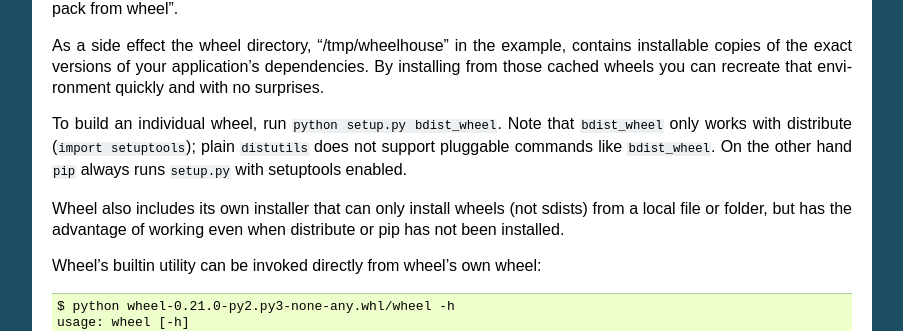
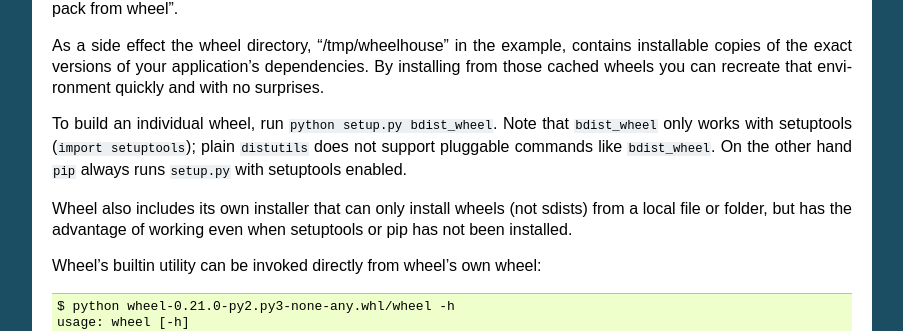
Before and after one commit to pypa/wheel, a Sphinx documentation site: the page built from docs/index.rst, in a window 1280 px wide and 900 px high, scrolled down 1045 px. Shown: the part 145-476 px from the top of the window, without its empty margins (198-1101 px from the left). Built offline with Sphinx 7.4.7, drawn with Linux system fonts in a browser that asks for light colours.

Commit message:
Replaced references to distribute with setuptools

```diff
--- a/docs/index.rst
+++ b/docs/index.rst
@@ -40,13 +40,13 @@ dependencies.  By installing from those cached wheels
 you can recreate that environment quickly and with no surprises.
 
 To build an individual wheel, run ``python setup.py bdist_wheel``.  Note that
-``bdist_wheel`` only works with distribute (``import setuptools``); plain
+``bdist_wheel`` only works with setuptools (``import setuptools``); plain
 ``distutils`` does not support pluggable commands like ``bdist_wheel``.  On
 the other hand ``pip`` always runs ``setup.py`` with setuptools enabled.
 
 Wheel also includes its own installer that can only install wheels (not
 sdists) from a local file or folder, but has the advantage of working
-even when distribute or pip has not been installed.
+even when setuptools or pip has not been installed.
 
 Wheel's builtin utility can be invoked directly from wheel's own wheel::
 
```
